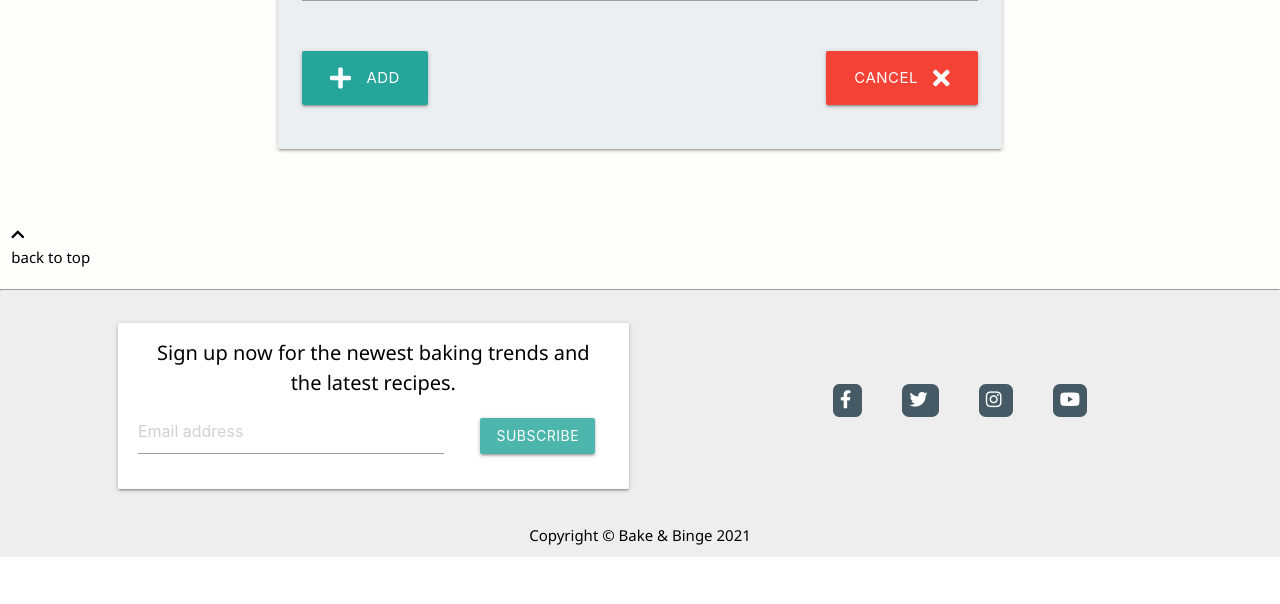
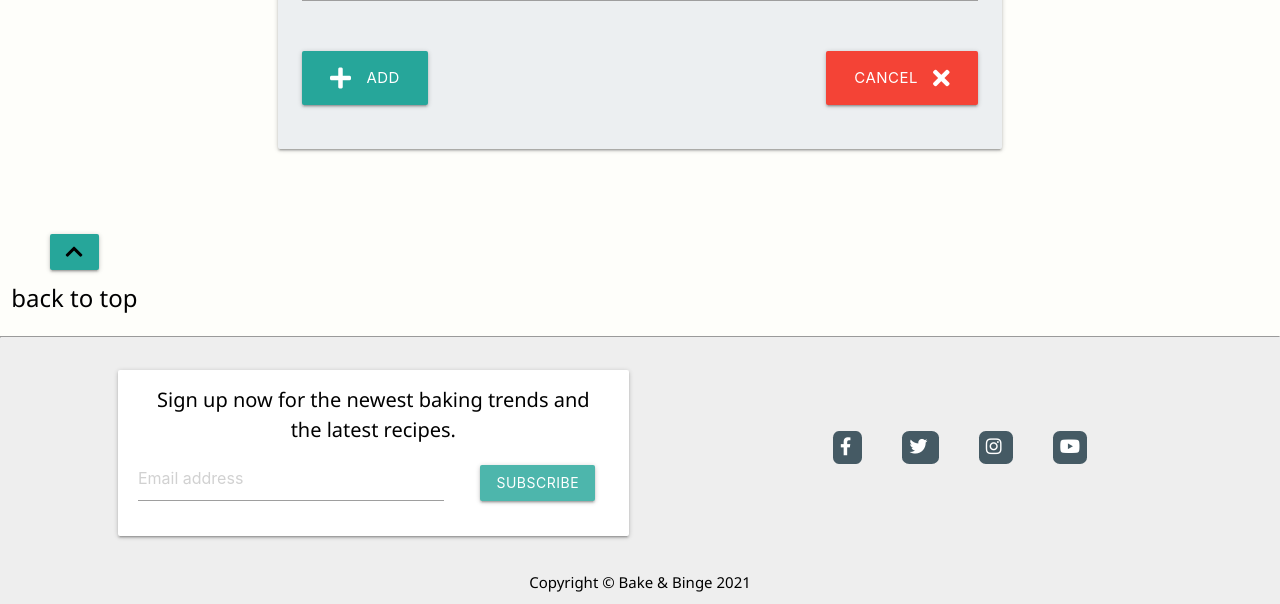
Before and after one commit to chizzletaz/BakeAndBinge, a Flask app: page /add_recipe in a window 1280 px wide. Shown: the part 1621-2225 px from the top of the page. Before the commit the page ends 2178 px from the top, so only its background shows below. Run offline with Flask 2, Linux system fonts and the light colour scheme; the visitor is signed in with stand-in values (Sample User, id 1); data that the repository does not hold is empty; some libraries are stand-ins or nearby versions.

Commit message:
Layout: style back to top button.

```diff
--- a/templates/base.html
+++ b/templates/base.html
@@ -158,8 +158,8 @@
     </main>
 
     <div class="row">
-        <div class="col">
-            <a href="#top"><i class="fas fa-chevron-up"></i></a>
+        <div class="col" id="back-to-top">
+            <a href="#top" class="btn"><i class="fas fa-chevron-up"></i></a>
             <p>back to top</p>
         </div>
     </div>
```
